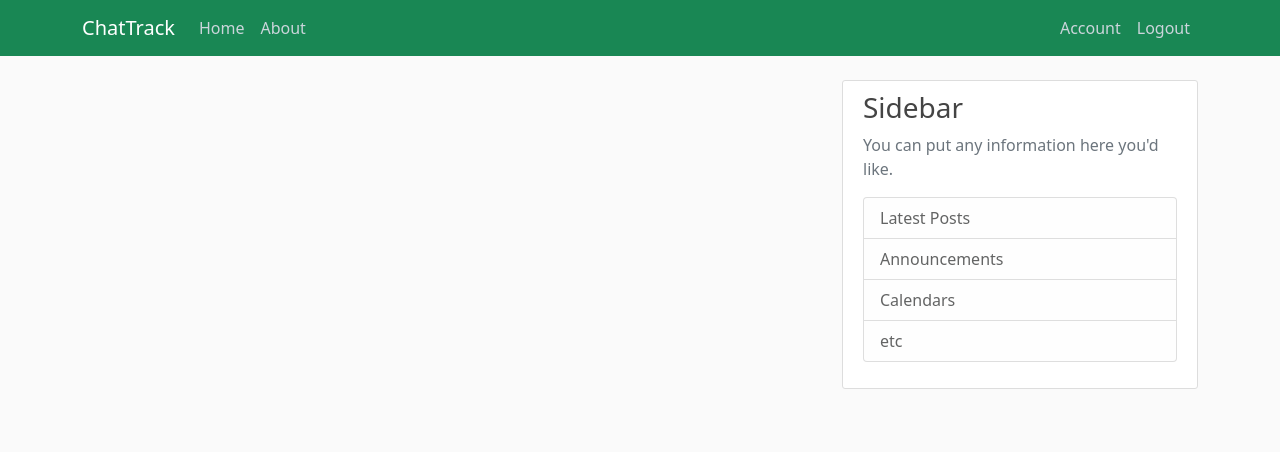
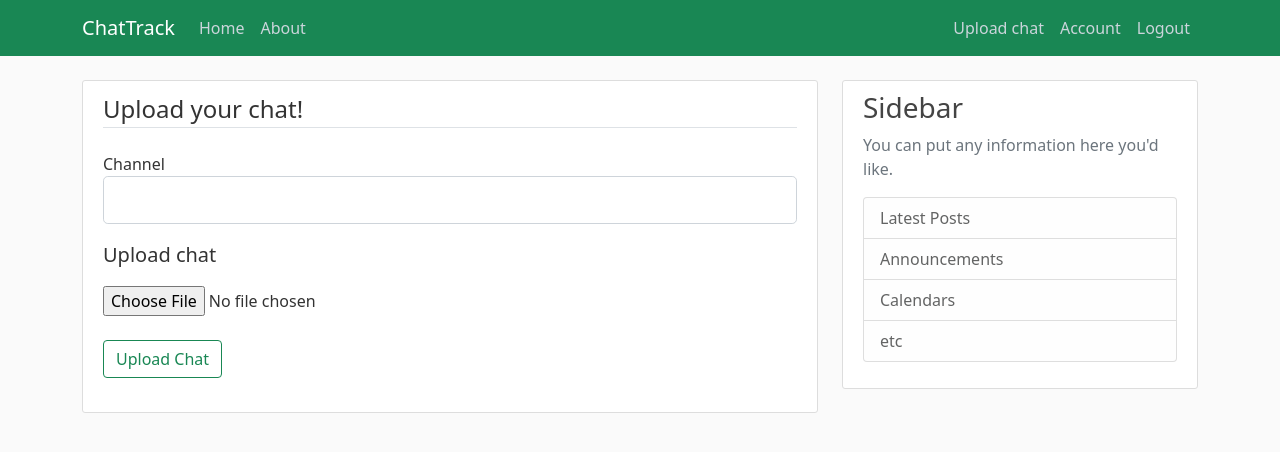
Before and after one commit to simeonch7/DiplomaProject-ChatTrack, a Flask app: page /chat/new in a window 1280 px wide. Shown: the top 452 px of the page. Run offline with Flask 3, Linux system fonts and the light colour scheme; a user stored in the database is signed in; some libraries are stand-ins or nearby versions.

Commit message:
Upload chat function added and function to check for inappropriate language

```diff
--- a/chattrack/forms.py
+++ b/chattrack/forms.py
@@ -1,7 +1,7 @@
 from flask_wtf import FlaskForm
-from flask_wtf.file import FileField, FileAllowed
+from flask_wtf.file import FileField, FileAllowed, FileRequired
 from flask_login import current_user
-from wtforms import StringField, PasswordField, SubmitField, BooleanField
+from wtforms import StringField, PasswordField, SubmitField, BooleanField, TextAreaField
 from wtforms.validators import DataRequired, Length, Email, EqualTo, ValidationError
 from chattrack.models import User
 
@@ -46,5 +46,7 @@ class UpdateAccount(FlaskForm):
             if user:
                 raise ValidationError("The email is already in use.")
 
-#class ChatForm(FlaskForm):
-#    title = Strin
+class ChatForm(FlaskForm):
+    channel = StringField('Channel', validators=[DataRequired()])
+    content = FileField('Upload chat', validators=[FileRequired(), FileAllowed(['txt'])])
+    submit_field = SubmitField('Upload Chat')
--- a/chattrack/models.py
+++ b/chattrack/models.py
@@ -21,7 +21,8 @@ class Chat(db.Model):
     id = db.Column(db.Integer, primary_key=True)
     has_alerts = db.Column(db.Boolean, nullable=False, default=False)
     date_uploaded = db.Column(db.DateTime, nullable=False, default=datetime.utcnow)
+    channel = db.Column(db.String(30), nullable=False)
     content = db.Column(db.Text, nullable=False)
     user_id = db.Column(db.Integer, db.ForeignKey('user.id'), nullable=False)
     def __repr__(self):
-        return f"Chat('{self.has_alerts}', '{self.date_uploaded}')"
+        return f"Chat('{self.has_alerts}', '{self.date_uploaded}', '{self.channel})"
--- a/chattrack/routes.py
+++ b/chattrack/routes.py
@@ -3,24 +3,49 @@ import os
 from PIL import Image
 from flask import render_template, url_for, flash, redirect, request
 from chattrack import app, db, bcrypt
-from chattrack.forms import Registration, Login, UpdateAccount
+from chattrack.forms import Registration, Login, UpdateAccount, ChatForm
 from chattrack.models import User, Chat
 from flask_login import login_user, current_user, logout_user, login_required
+import re
 
-dummyChats = [
-    {
-        'author': 'Jane Doe',
-        'channel': 'Teams',
-        'content': 'Jane: Hey, how are you? Client: Shut up and help me, lazy!',
-        'date_posted': 'May 2nd, 2023'
-    },
-    {
-        'author': 'Jane Doe',
-        'channel': 'Bloomberg chat',
-        'content': 'Jane: Hey, how can I help you? Client: Are you crazy!?',
-        'date_posted': 'May 2nd, 2023'
-    }
-]
+def save_picture(form_picture):
+    random_hex = secrets.token_hex(8)
+    f_name, f_ext = os.path.splitext(form_picture.filename)
+    picture_filename = random_hex + f_ext
+    picture_path = os.path.join(app.root_path, 'static/profile_pictures', picture_filename)
+
+    size = (125, 125)
+    thmb = Image.open(form_picture)
+    thmb.thumbnail(size)
+    thmb.save(picture_path)
+
+    return picture_filename
+
+def find_similarities(content, phrases_file_path):
+    # Load phrases from file
+    with open(phrases_file_path, 'r') as f:
+        phrases = f.readlines()
+
+    # Extract text from SQLAlchemy object
+    text = content
+
+    # Clean up text by removing non-alphanumeric characters and converting to lowercase
+    text = re.sub(r'[^a-zA-Z0-9\s]', '', text)
+    print("Checking text > " + text)
+    text = text.lower()
+
+    # Check for similarities
+    for phrase in phrases:
+        # Clean up phrase by removing newlines and converting to lowercase
+        phrase = phrase.strip().lower()
+        print("check for phrase >" + phrase)
+
+        # Check if phrase is in text
+        if phrase in text:
+            print(phrase)
+            return True
+
+    return False
 
 @app.route("/register", methods=['GET', 'POST'])
 def register():
@@ -32,7 +57,7 @@ def register():
         user = User(username = form.username.data, email = form.email.data, password = hashed_password)
         db.session.add(user)
         db.session.commit()
-        flash(f'Hello, {form.username.data} - Account created!. You are now able to login.', 'success')
+        flash(f'Hello, {form.username.data} - Account created!', 'success')
         return redirect(url_for('login'))
     return render_template('register.html', title='Register', form=form)
 
@@ -53,29 +78,25 @@ def login():
             flash('Login unsuccessful!', 'danger')
     return render_template('login.html', title='Login', form=form)
 
-@app.route("/logout")
-def logout():
-    logout_user()
-    return redirect(url_for('home'))
-
-
-def save_picture(form_picture):
-    random_hex = secrets.token_hex(8)
-    f_name, f_ext = os.path.splitext(form_picture.filename)
-    picture_filename = random_hex + f_ext
-    picture_path = os.path.join(app.root_path, 'static/profile_pictures', picture_filename)
-
-    size = (125, 125)
-    thmb = Image.open(form_picture)
-    thmb.thumbnail(size)
-    thmb.save(picture_path)
-
-    return picture_filename
-
 @app.route("/chat/new", methods=['GET', 'POST'])
 @login_required
-def new_chat():
-    return render_template('upload_chat.html', title="Upload Chat")
+def upload_chat():
+    form = ChatForm()
+    print("*****")
+    print(form.content.data)
+    print("*****")
+    contents = ""
+    if form.validate_on_submit():
+        contents = str(form.content.data.read().decode('utf-8'))
+        print(">>>>> contents:")
+        print(contents)
+        check_for_alert = find_similarities(contents, 'chattrack/models/inappropriate_behaviour.txt')
+        chat = Chat(channel=form.channel.data, content=contents, owner=current_user, has_alerts=check_for_alert)
+        db.session.add(chat)
+        db.session.commit()
+        flash('Your chat has been uploaded!', 'success')
+        return redirect(url_for('home'))
+    return render_template('upload_chat.html', title="Upload Chat", form=form)
 
 @app.route("/account", methods=['GET', 'POST'])
 @login_required
@@ -99,8 +120,14 @@ def account():
 @app.route("/")
 @app.route("/home")
 def home():
-    return render_template('home.html', title="Home", chats=dummyChats)
+    queried_chats = Chat.query.all()
+    return render_template('home.html', title="Home", chats=queried_chats)
 
 @app.route("/about")
 def about():
     return render_template('about.html', title="About")
+
+@app.route("/logout")
+def logout():
+    logout_user()
+    return redirect(url_for('home'))
--- a/chattrack/templates/home.html
+++ b/chattrack/templates/home.html
@@ -5,7 +5,7 @@
       <article class="media content-section">
           <div class="media-body">
             <div class="article-metadata">
-              <small class="text-muted"> <a class="article-title" href="#">{{ chat.author }}</a> {{ chat.date_posted }} - <a class="article-title" href="#">{{ chat.channel }}</a> </small>
+              <small class="text-muted"> <a class="article-title" href="#">{{ chat.owner }}</a> {{ chat.date_posted }} - <a class="article-title" href="#">{{ chat.channel }}</a> </small>
             </div>
             <p class="article-content">{{ chat.content }}</p>
           </div>
--- a/chattrack/templates/init_template.html
+++ b/chattrack/templates/init_template.html
@@ -29,6 +29,7 @@
                   </div>
                   <div class="navbar-nav">
                     {% if current_user.is_authenticated %}
+                    <a class="nav-item nav-link" href="{{ url_for('upload_chat') }}">Upload chat</a>
                     <a class="nav-item nav-link" href="{{ url_for('account') }}">Account</a>
                     <a class="nav-item nav-link" href="{{ url_for('logout') }}">Logout</a>
                     {% else %}
--- a/chattrack/templates/upload_chat.html
+++ b/chattrack/templates/upload_chat.html
@@ -1,4 +1,40 @@
 {% extends "init_template.html" %}
 {% block content %}
-
+    <div class="content-section">
+        <form method="POST" action="" enctype="multipart/form-data">
+            {{ form.hidden_tag() }}
+            <fieldset class="form-group">
+                <legend class="border-bottom mb-4">Upload your chat!</legend>
+                <div class="form-group">
+                    {{ form.channel.label(class="form-control-label") }}
+                    {% if form.channel.errors %}
+                        {{ form.channel(class="form-control form-control-lg is-invalid") }}
+                        <div class="invalid-feedback">
+                            {% for error in form.channel.errors %}
+                                <span>{{ error }}</span>
+                            {% endfor %}
+                        </div>
+                    {% else %}
+                        {{ form.channel(class="form-control form-control-lg") }}
+                    {% endif %}
+                </div>
+                <div class="form-group">
+                    <div class="blockquote text-left pt-3" >
+                        {{ form.content.label() }}
+                    </div>
+                    <div>
+                        {{ form.content(class="form-control-file") }}
+                    </div>
+                    {% if form.content.errors %}
+                        {% for error in form.content.errors %}
+                            <span class="text-danger">{{ error }}</span></br>
+                        {% endfor %}
+                    {% endif %}
+                </div>
+            </fieldset>
+            <div class="form-group mt-4 mb-4">
+                {{ form.submit_field(class="btn btn-outline-success") }}
+            </div>
+        </form>
+    </div>
 {% endblock content %}
```
Also changed, not shown: chattrack/models/inappropriate_behaviour.txt (added, +11 -0 lines), chattrack/static/profile_pictures/50021b2376380af0.png (added), instance/site.db, 1 other file.
